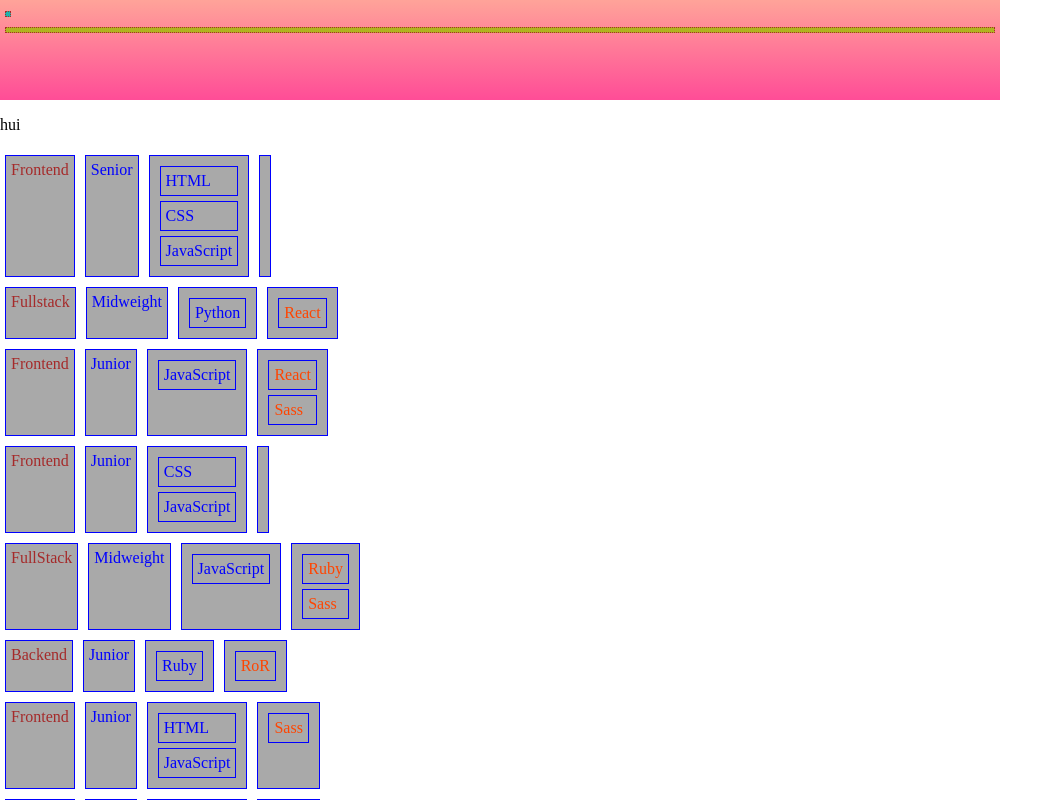
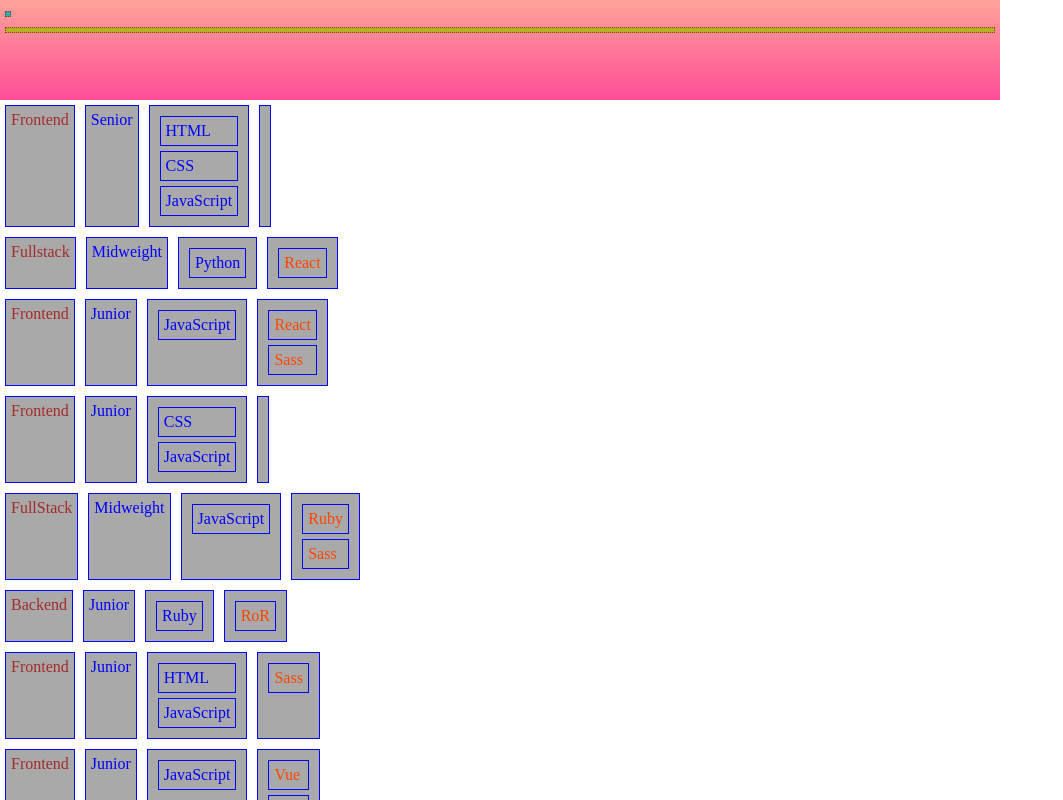
Before and after one commit to ALapina/Job-listings-with-filtering-React, a React (Create React App) app: page / in a window 1280 px wide. Shown: the top 800 px of the page, without its empty margins (0-1063 px from the left). Built offline with nearby package versions, Linux system fonts and the light colour scheme.

Commit message:
remove h

```diff
--- a/src/components/VacancyList3.js
+++ b/src/components/VacancyList3.js
@@ -204,10 +204,7 @@ const VacancyList = ({ data }) => {
         <div>{renderElement}</div>
         <div>{renderTools}</div>
       </div>
-      <div className="main-block">
-        <p>hui</p>
-        {renderVacancyList}
-      </div>
+      <div className="main-block">{renderVacancyList}</div>
     </Fragment>
   );
 };
```
